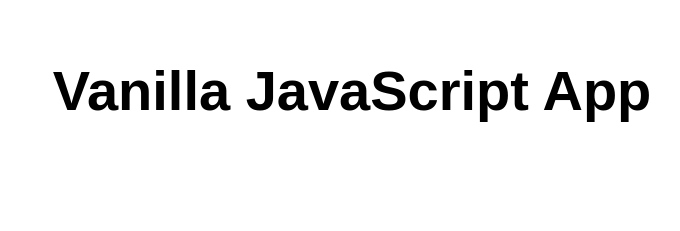
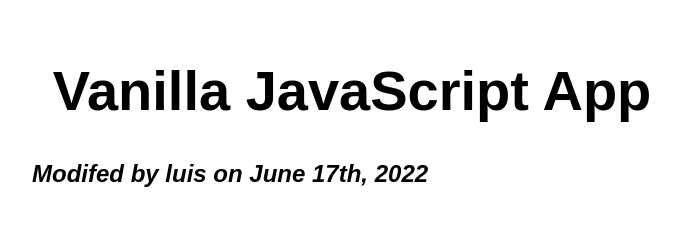
Before and after one commit to falleson/my-first-static-web-app, a plain HTML site: page src/index.html in a window 1280 px wide. Shown: the whole page, without its empty margins (288-968 px from the left). Drawn offline with Linux system fonts and the light colour scheme.

Commit message:
modified by luis

```diff
--- a/src/index.html
+++ b/src/index.html
@@ -11,6 +11,7 @@
 <body>
   <main>
     <h1>Vanilla JavaScript App</h1>
+    <h2><i>Modifed by luis on June 17th, 2022</i></h2>
   </main>
 </body>
 
```
